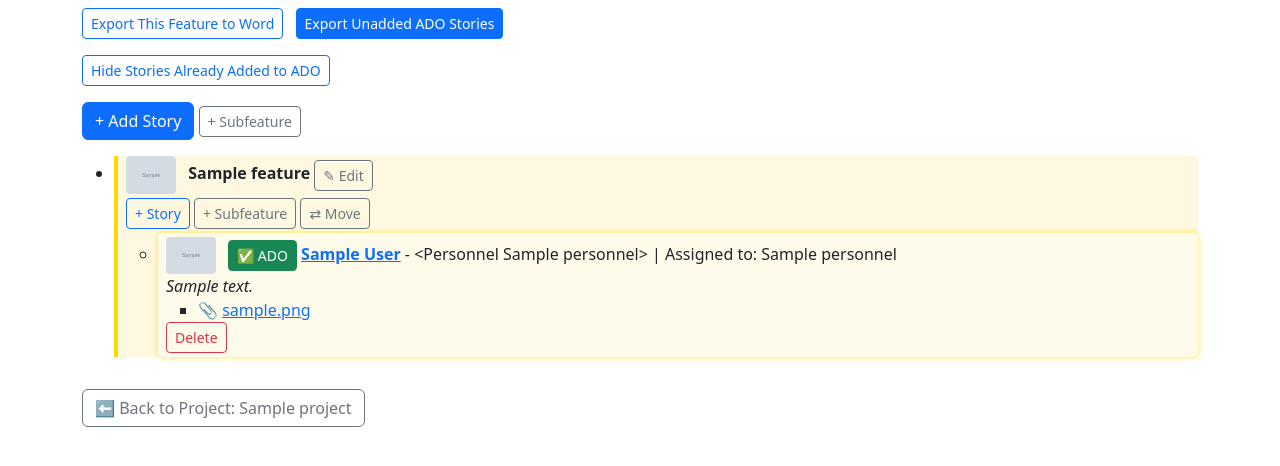
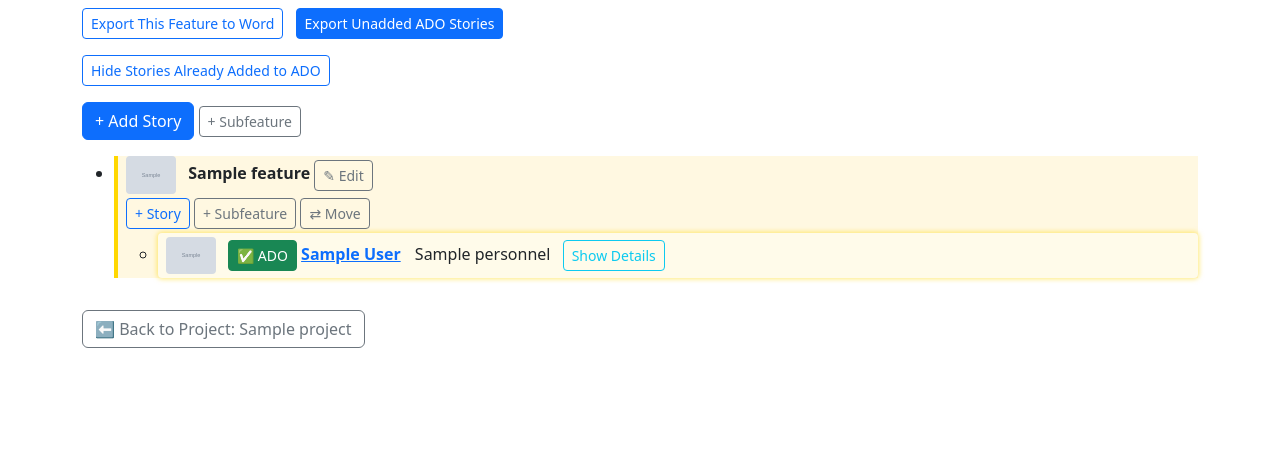
Before and after one commit to bradleyaidanjohnson/BA-Tool, a Flask app: page /feature/1 in a window 1280 px wide. Shown: the part 298-764 px from the top of the page. Run offline with Flask 3, Linux system fonts and the light colour scheme; tables that the repository leaves empty hold one stand-in row (values such as "Sample post"); grey boxes marked "Sample" are stand-in pictures; some libraries are stand-ins or nearby versions.

Commit message:
working hide details

```diff
--- a/templates/base.html
+++ b/templates/base.html
@@ -89,4 +89,20 @@
   const meta = document.querySelector('meta[name=csrf-token]');
   return meta ? meta.getAttribute('content') : '';
 }
+  document.addEventListener('DOMContentLoaded', function () {
+    document.querySelectorAll('.toggle-story-details').forEach(function(button) {
+      button.addEventListener('click', function() {
+        const detailsDiv = this.nextElementSibling;
+        if (!detailsDiv) return;
+
+        if (detailsDiv.style.display === 'none' || detailsDiv.style.display === '') {
+          detailsDiv.style.display = 'block';
+          this.textContent = 'Hide Details';
+        } else {
+          detailsDiv.style.display = 'none';
+          this.textContent = 'Show Details';
+        }
+      });
+    });
+  });
 </script>
--- a/templates/feature_tree.html
+++ b/templates/feature_tree.html
@@ -58,8 +58,18 @@
             {{ '✅ ADO' if story.ado_added else '✚ Add to ADO' }}
           </button>
         </form>
-        <strong><a href="{{ url_for('edit_story', story_id=story.id) }}">{{ story.title }}</a></strong> - {{ story.created_by or "Unknown" }} |
-        Assigned to: {{ story.assigned_to.name if story.assigned_to else 'Unassigned' }}<br />
+
+        <strong><a href="{{ url_for('edit_story', story_id=story.id) }}">{{ story.title }}</a></strong>
+
+        <span style="margin-left: 10px;">
+          {{ story.assigned_to.name if story.assigned_to else 'Unassigned' }}
+        </span>
+
+        <button type="button" class="btn btn-sm btn-outline-info toggle-story-details" style="margin-left: 8px;">
+          Show Details
+        </button>
+
+        <div class="story-details" style="display: none; margin-top: 0.5rem; padding-left: 1rem; color: #555;">
           <em>{{ story.details }}</em>
 
           {% if story.attachments %}
@@ -72,14 +82,15 @@
             </ul>
           {% endif %}
 
-
           <form action="{{ url_for('delete_story', story_id=story.id) }}" method="post" style="display: inline">
             <button class="btn btn-sm btn-outline-danger" onclick="return confirm('Are you sure?')">Delete</button>
           </form>
+        </div>
       </li>
     {% endfor %}
   </ul>
 {% endif %}
+
 
   {% if feature.subfeatures %}
     <ul>
```
Lines whose indentation alone changed are shown as unchanged.
